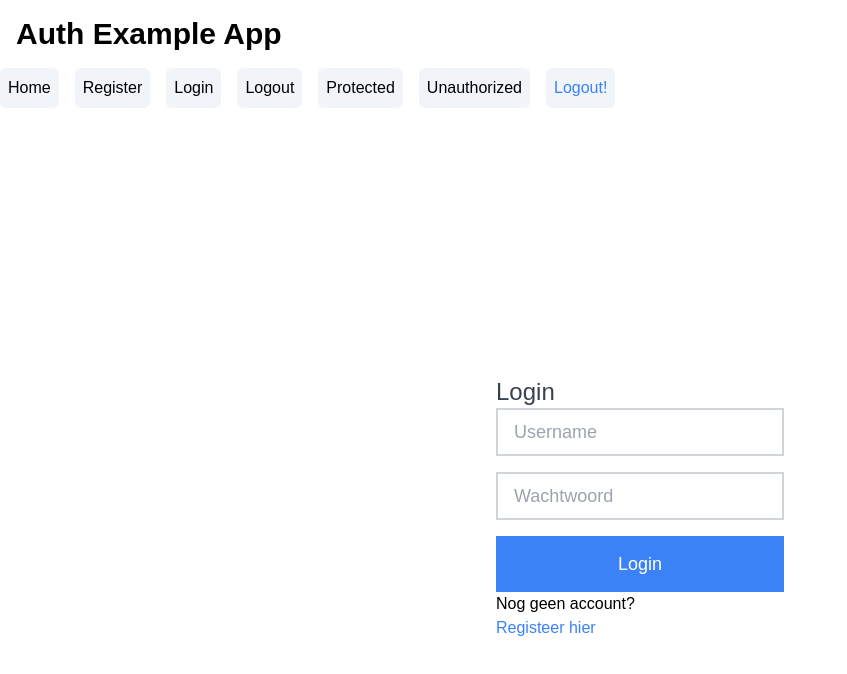
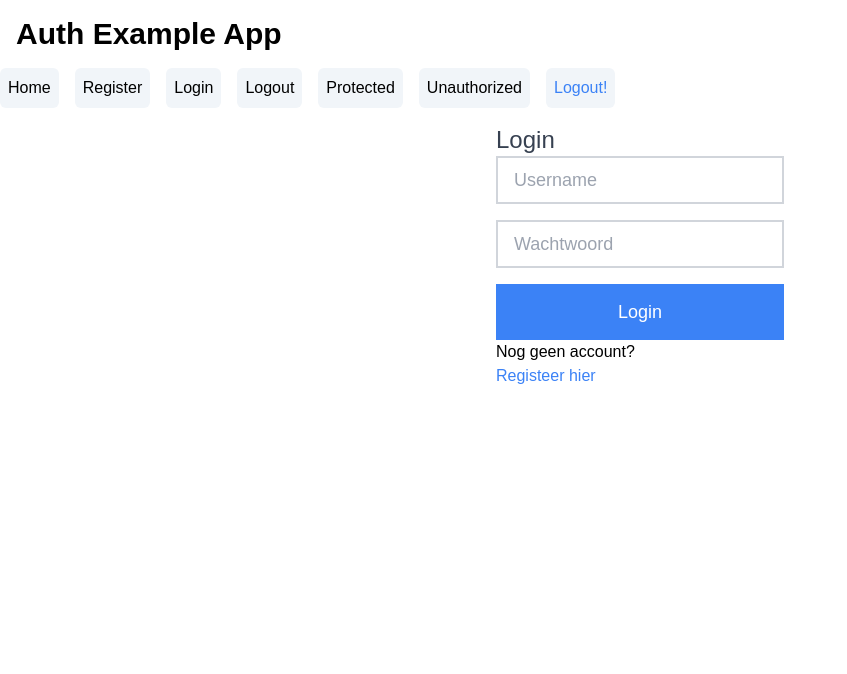
Before and after one commit to faroeq33/authexample, a React (Vite) app: page /login in a window 1280 px wide. Shown: the top 674 px of the page, without its empty margins (0-847 px from the left). Built offline with nearby package versions, Linux system fonts and the light colour scheme.

Commit message:
Add folder explanation, Adjust styling to improve hover link, use container for styling consistency

```diff
--- a/src/layouts/Layout.tsx
+++ b/src/layouts/Layout.tsx
@@ -13,10 +13,12 @@ function Layout() {
           <Nav />
         </div>
       </header>
-      <div className="flex flex-col items-center justify-center h-screen space-y-8 font-custom">
-        <main>
-          <Outlet />
-        </main>
+      <div className="container mx-auto mt-4">
+        <div className="flex justify-center h-screen space-y-8 font-custom">
+          <main>
+            <Outlet />
+          </main>
+        </div>
       </div>
     </>
   );
--- a/src/layouts/Nav.tsx
+++ b/src/layouts/Nav.tsx
@@ -19,9 +19,9 @@ function Nav() {
     <nav>
       <ul className="flex items-center justify-center gap-4">
         {menuItems.map(({ path, name }, index) => (
-          <NavItem key={index}>
-            <Link to={path}>{name}</Link>
-          </NavItem>
+          <Link to={path}>
+            <NavItem key={index}>{name}</NavItem>
+          </Link>
         ))}
 
         <NavItem>
--- a/src/pages/Register.tsx
+++ b/src/pages/Register.tsx
@@ -5,6 +5,7 @@ import { useForm } from "react-hook-form";
 import { API_URL } from "../globals/globals";
 import H1 from "../ui/H1";
 import LinkStyle from "../ui/LinkStyle";
+import FormField from "../ui/FormField";
 
 export default function Register() {
   const {
@@ -47,7 +48,7 @@ export default function Register() {
         onSubmit={handleSubmit(onSubmit)}
         className="flex flex-col space-y-4"
       >
-        <input
+        <FormField
           className="border"
           type="text"
           {...register("role", {
--- /dev/null
+++ b/src/ui/FormField.tsx
@@ -0,0 +1,5 @@
+function FormField({ register, ...props }: any) {
+  return <input className="border" {...props} />;
+}
+
+export default FormField;
```
Also changed, not shown: src/ui/ui-explanation.md (added, +3 -0 lines).
